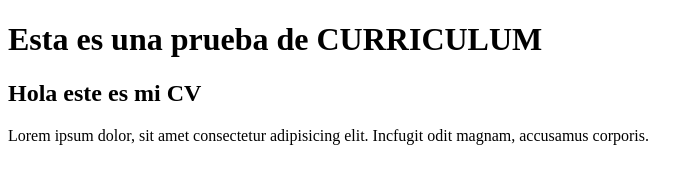
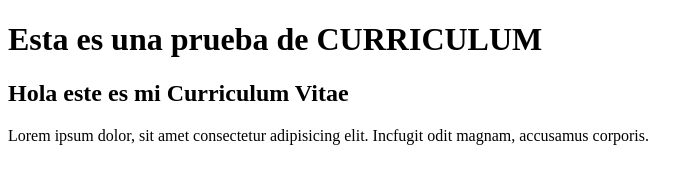
Before and after one commit to lucianonunnini/Curriculum, a plain HTML site: page index.html in a window 1280 px wide. Shown: the whole page, without its empty margins (0-700 px from the left). Drawn offline with Linux system fonts and the light colour scheme.

Commit message:
Cambiado CV

```diff
--- a/index.html
+++ b/index.html
@@ -13,7 +13,7 @@
 
 <body>
 <h1>Esta es una prueba de CURRICULUM</h1>
-<h2>Hola este es mi CV</h2>
+<h2>Hola este es mi Curriculum Vitae</h2>
 <p>Lorem ipsum dolor, sit amet consectetur adipisicing elit. Incfugit odit magnam, accusamus corporis.</p>
 
 </body>
```
